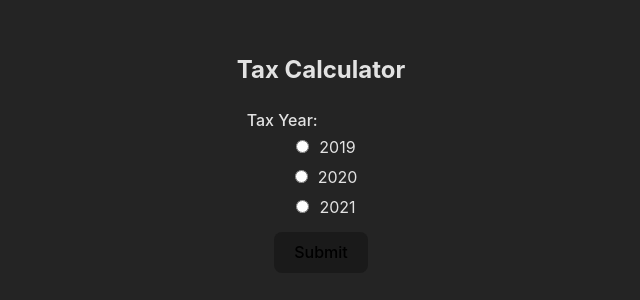
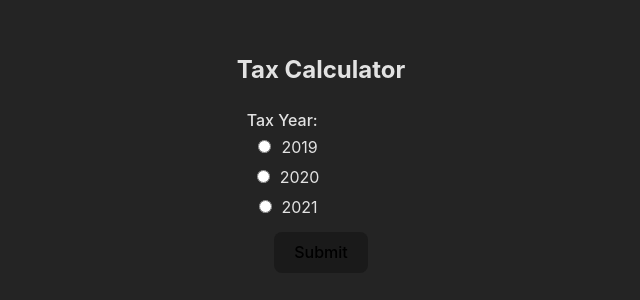
Before and after one commit to markarmanus/points-tax-calculator, a React (Vite) app: page / in a window 1280 px wide. Shown: the top 300 px of the page, without its empty margins (319-959 px from the left). Built offline with nearby package versions, Linux system fonts and the light colour scheme.

Commit message:
fix styling for RadioGroup

```diff
--- a/src/Components/RadioGroup.tsx
+++ b/src/Components/RadioGroup.tsx
@@ -16,6 +16,7 @@ const RadioGroupContainer = styled.div`
   justify-content: center;
   align-items: center;
   margin: 10px;
+  width: max-content;
 `;
 
 const RadioGroupLabel = styled.label`
```
